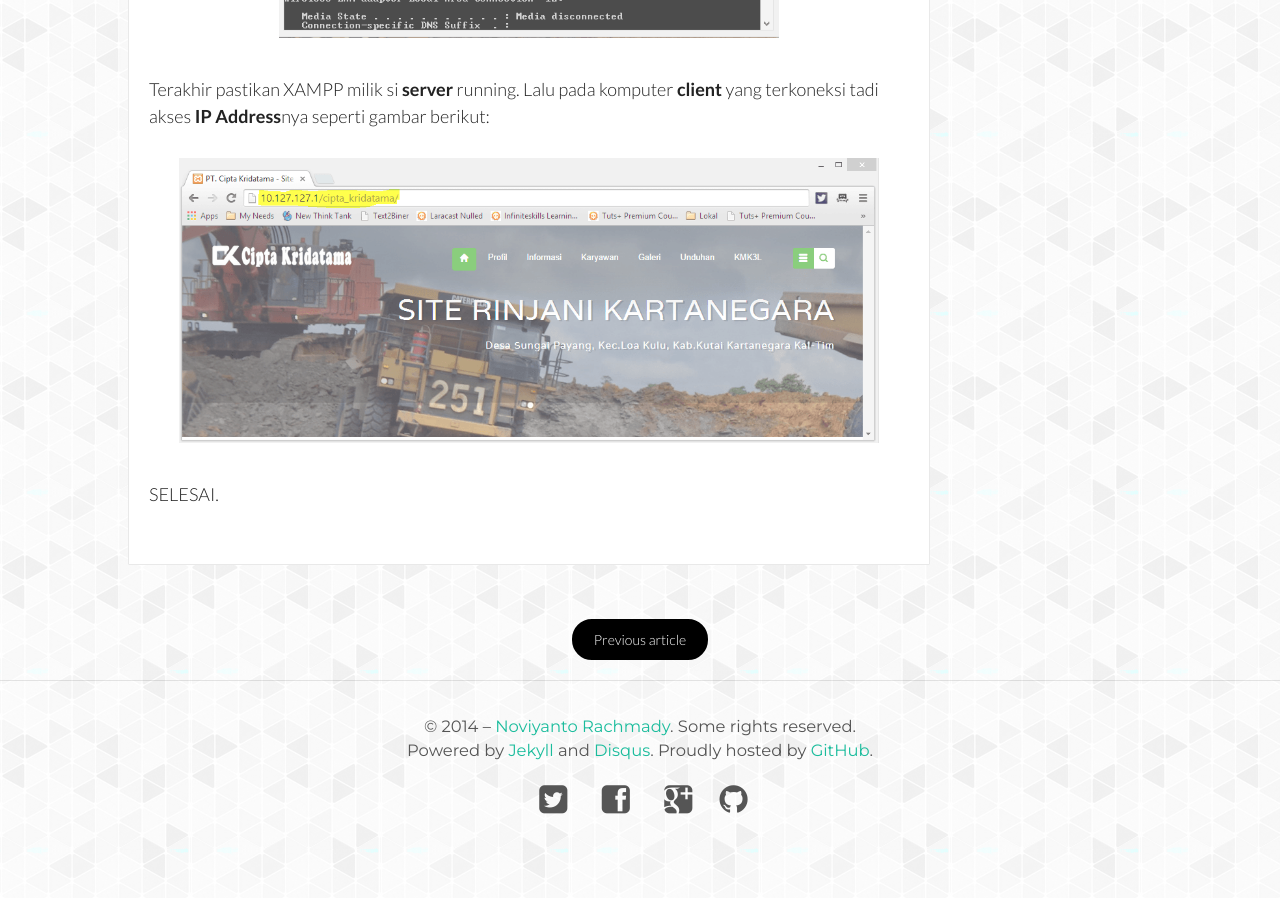
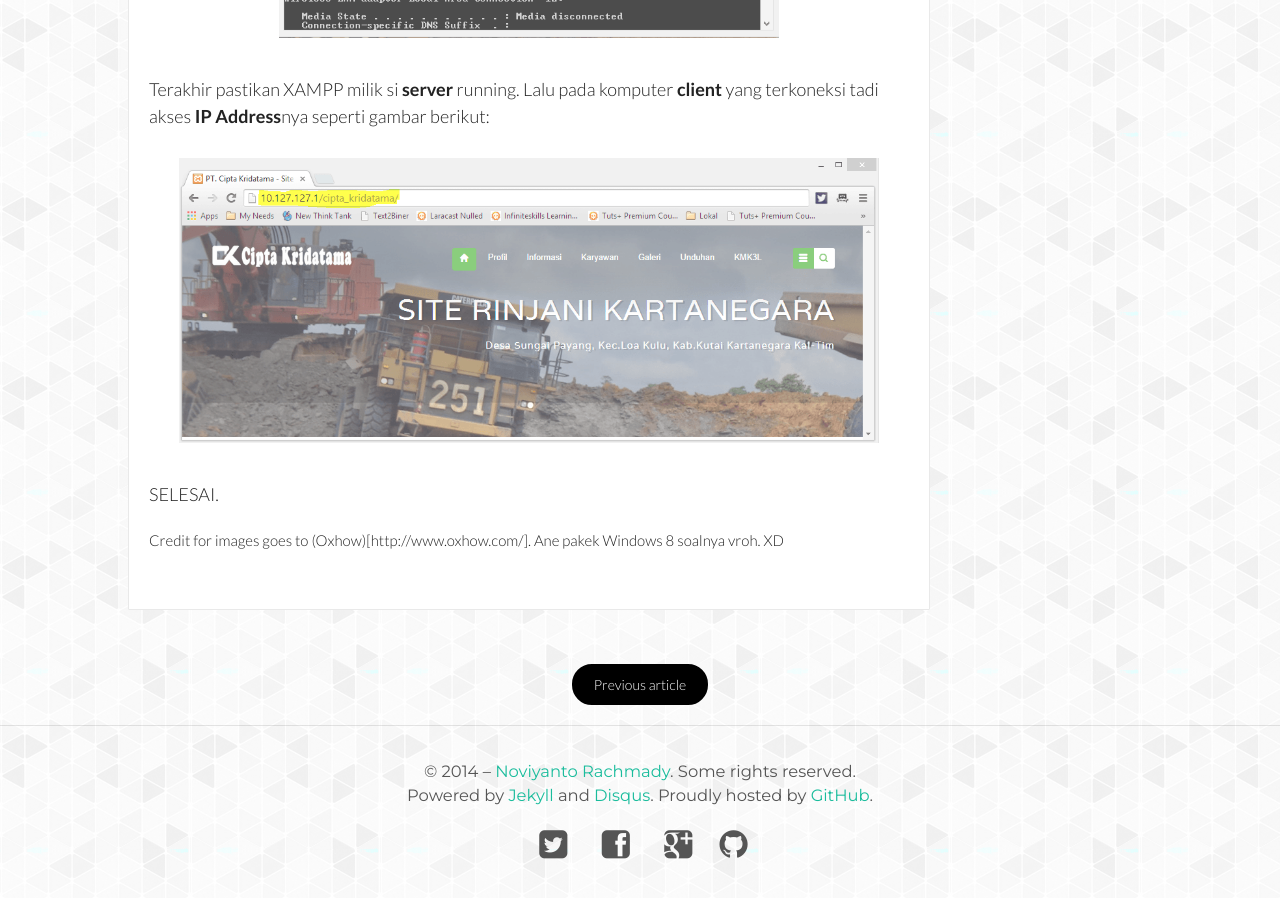
Before and after one commit to novay/novay.github.io, a Jekyll site: the page built from _posts/2014-09-07-cara-akses-localhost-di-komputer-lain.md, in a window 1280 px wide and 900 px high, scrolled down 6846 px. Built offline with Jekyll 4.4.1, drawn with Linux system fonts in a browser that asks for light colours; nearby versions of some CDN libraries; some web fonts are replaced; comment, search, counter and statistics services are not loaded; before the commit the page ends 7701 px from its top, so only the background shows below that.

Commit message:
Update Credit Post

```diff
--- a/_posts/2014-09-07-cara-akses-localhost-di-komputer-lain.md
+++ b/_posts/2014-09-07-cara-akses-localhost-di-komputer-lain.md
@@ -175,3 +175,5 @@ Terakhir pastikan XAMPP milik si **server** running. Lalu pada komputer **client
 </figure>
 
 SELESAI.
+
+<small>Credit for images goes to (Oxhow)[http://www.oxhow.com/]. Ane pakek Windows 8 soalnya vroh. XD</small>
```
